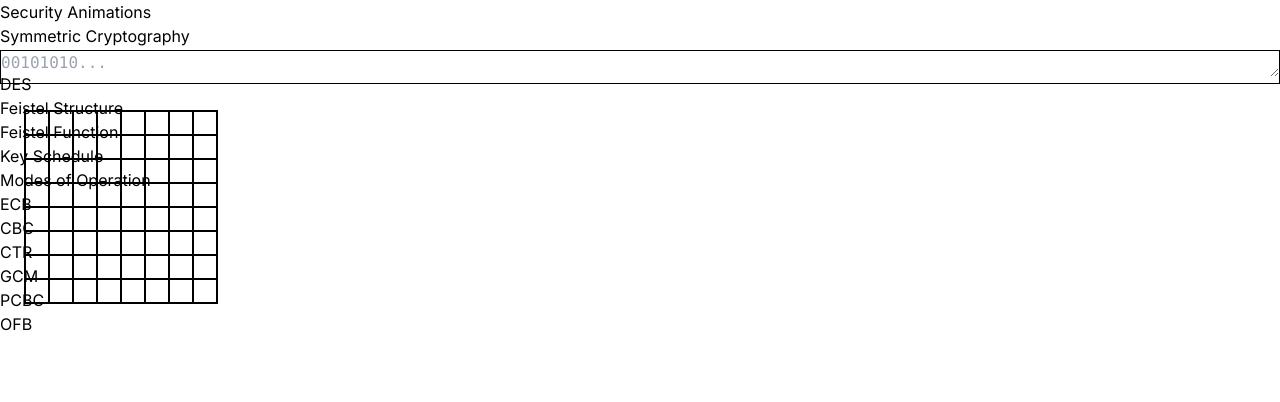
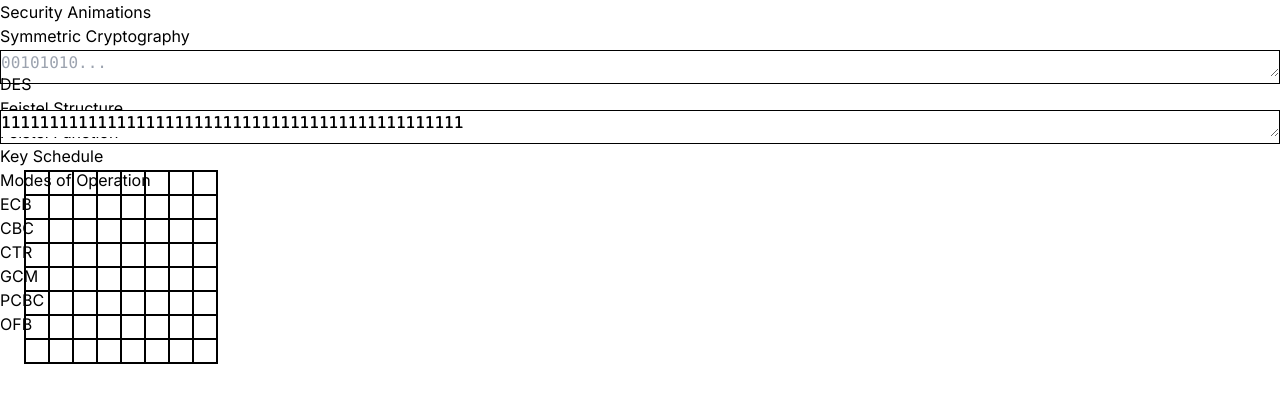
Before and after one commit to jmxor/cm3203-website, a Next.js app: page /symmetric-cryptography/block-ciphers/des/structure in a window 1280 px wide. Shown: the top 402 px of the page. Built offline with nearby package versions, Linux system fonts and the light colour scheme.

Commit message:
Add gey generation algorithm to Des structure animation

```diff
--- a/src/app/symmetric-cryptography/block-ciphers/des/structure/page.tsx
+++ b/src/app/symmetric-cryptography/block-ciphers/des/structure/page.tsx
@@ -2,11 +2,15 @@
 
 import AnimationCarousel from "@/Components/AnimationCarousel";
 import AnimationContainer from "@/Components/AnimationContainer";
+import AnimationInput from "@/Components/AnimationInput";
 import AnimationInputGroup from "@/Components/AnimationInputGroup";
 import AnimationTextarea from "@/Components/AnimationTextarea";
 import PermutationAnimation from "@/Components/des-animations/PermutationAnimation";
 import AnimationFlowControl from "@/Components/AnimationFlowControl";
 import DESFunction from "@/functions/DESFunction";
+import DESPermutedChoice1 from "@/functions/DESPermutedChoice1";
+import DESPermutedChoice2 from "@/functions/DESPermutedChoice2";
+import stringRotateLeft from "@/functions/stringRotateLeft";
 import stringXOR from "@/functions/stringXOR";
 import {useState} from "react";
 import {AnimatePresence, motion} from "framer-motion";
@@ -15,6 +19,8 @@ export default function DESCipherPage() {
   const [animationStep, setAnimationStep] = useState(0);
   const [input, setInput] = useState('');
   const [keyInput, setKeyInput] = useState('111111111111111111111111111111111111111111111111');
+  const [key, setKey] = useState('')
+  const [subKeys, setSubKeys] = useState<Array<string>>([]);
   const [block, setBlock] = useState('');
   const [paddedBlock, setPaddedBlock] = useState('');
   const [permutedBlock, setPermutedBlock] = useState('');
@@ -25,6 +31,24 @@ export default function DESCipherPage() {
   const startAnimation = () => {
     setAnimationStep(0);
     setBlock(input)
+    setKey(keyInput)
+
+    let rotationCounts = [1, 1, 2, 2, 2, 2, 2, 2, 1, 2, 2, 2, 2, 2, 2, 1]
+    let tempSubKeyStates = [];
+    let tempSubKeys = [];
+
+    let tempPermutedKey = DESPermutedChoice1(keyInput);
+    let tempLeftKey = tempPermutedKey.slice(0, 28);
+    let tempRightKey = tempPermutedKey.slice(28, 57);
+
+    for (let i = 0; i < 16; i++) {
+      let count = rotationCounts[i]
+      tempLeftKey = stringRotateLeft(tempLeftKey, count)
+      tempRightKey = stringRotateLeft(tempRightKey, count)
+      let tempSubkey = DESPermutedChoice2(tempLeftKey + tempRightKey)
+      tempSubKeys.push(tempSubkey)
+    }
+    setSubKeys(tempSubKeys)
 
     let tempPaddedBlock = input.padEnd(64, '0')
     setPaddedBlock(tempPaddedBlock)
@@ -39,7 +63,7 @@ export default function DESCipherPage() {
       let prevBlock = tempIntermediateBlocks[i]
       let tempBlock = stringXOR(
         prevBlock.slice(32, 64),
-        DESFunction(prevBlock.slice(0, 32), keyInput)
+        DESFunction(prevBlock.slice(0, 32), subKeys[i])
       ) + prevBlock.slice(0, 32)
 
       tempIntermediateBlocks.push(tempBlock)
@@ -89,12 +113,23 @@ export default function DESCipherPage() {
           <AnimationTextarea
             value={input}
             onChange={e => setInput(e.target.value)}
-            label="Plaintext Block"
+            label="Plaintext Block (64-bit)"
             placeholder="00101010..."
             highlightStart={0}
             highlightEnd={0}
             maxLength={64}
           />
+
+          <AnimationTextarea
+            value={keyInput}
+            onChange={e => setKeyInput(e.target.value)}
+            label="Key (64-bit)"
+            placeholder="00101010..."
+            highlightStart={0}
+            highlightEnd={0}
+            maxLength={64}
+          />
+
 
           <AnimationFlowControl
             animationStep={animationStep}
```
